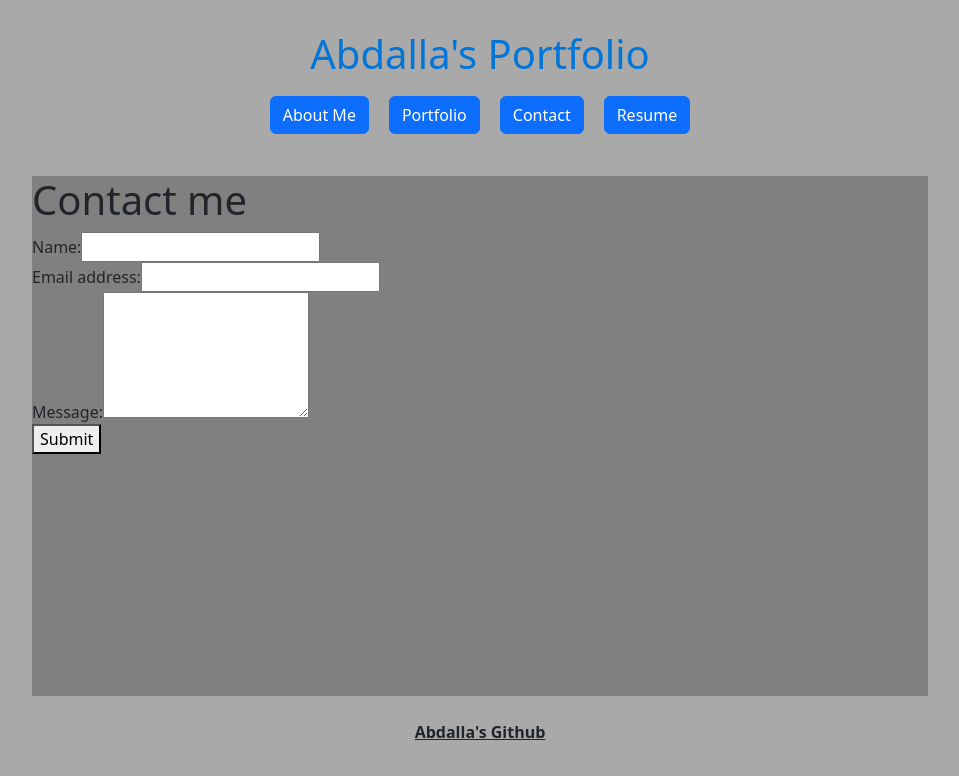
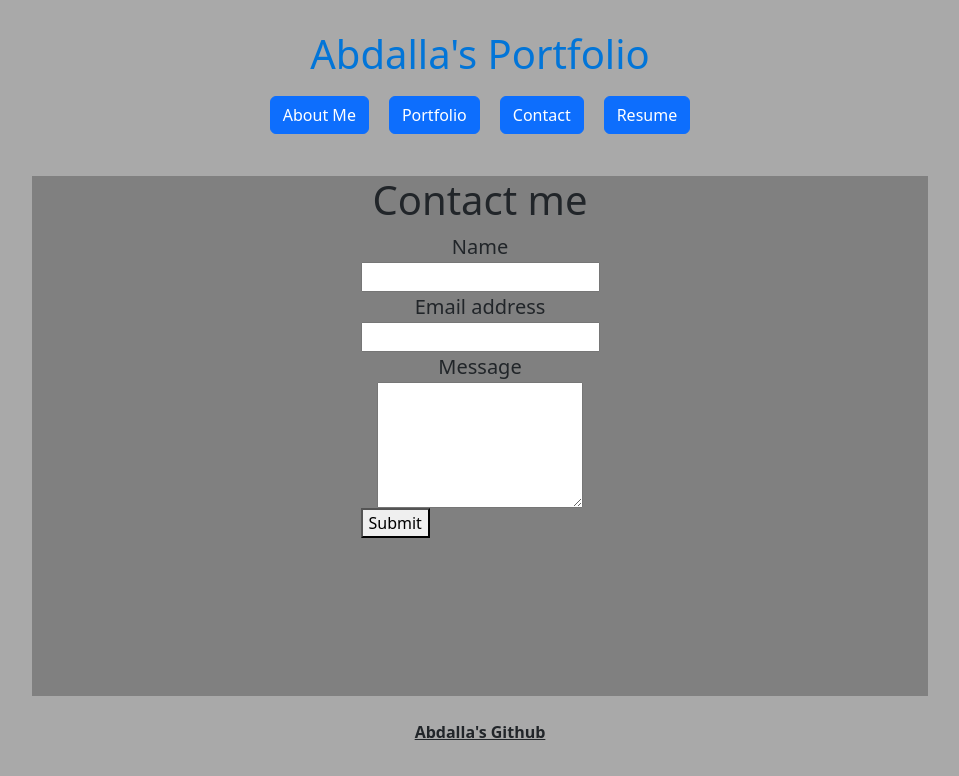
Before and after one commit to abdallahamdy/react-portfolio, a React (Create React App) app: page / in a window 1280 px wide. Both pictures are taken after a click on the button "Contact". Shown: the top 776 px of the page, without its empty margins (160-1119 px from the left). Built offline with nearby package versions, Linux system fonts and the light colour scheme.

Commit message:
improved contact UI

```diff
--- a/src/components/Contact/index.js
+++ b/src/components/Contact/index.js
@@ -37,19 +37,19 @@ function ContactForm() {
   };
 
   return (
-    <section>
+    <section className="contact-section">
       <h1 data-testid="h1tag">Contact me</h1>
       <form id="contact-form" onSubmit={handleSubmit}>
-        <div>
-          <label htmlFor="name">Name:</label>
+        <div className="form-item">
+          <label htmlFor="name">Name</label>
           <input type="text" name="name" defaultValue={name} onBlur={handleChange} />
         </div>
-        <div>
-          <label htmlFor="email">Email address:</label>
+        <div className="form-item">
+          <label htmlFor="email">Email address</label>
           <input type="email" name="email" defaultValue={email} onBlur={handleChange} />
         </div>
-        <div>
-          <label htmlFor="message">Message:</label>
+        <div className="form-item">
+          <label htmlFor="message">Message</label>
           <textarea name="message" rows="5" defaultValue={message} onBlur={handleChange} />
         </div>
         {errorMessage && (
--- a/src/components/Portfolio/index.js
+++ b/src/components/Portfolio/index.js
@@ -47,7 +47,7 @@ function Portfolio () {
                         <div className="card" key={project.projectName} style={{width: "18rem"}}>
                             <img
                                 src={require(`../../assets/${project.pngName}.png`).default}
-                                class="card-img-top"></img>
+                                className="card-img-top"></img>
                             <div className="card-body">
                             <h5 className="card-title">{project.projectName}</h5>
                             <a href={project.githubUrl} className="card-link">Github Repo</a>
--- a/src/index.css
+++ b/src/index.css
@@ -91,6 +91,23 @@ main {
   overflow-y: scroll;
 }
 
+.contact-section {
+  display: flex;
+  flex-direction: column;
+  align-items: center;
+  justify-content: center;
+}
+
+.form-item {
+  display: flex;
+  flex-direction: column;
+  align-items: center;
+}
+
+label{
+  font-size: 20px;
+  font-weight: 500;
+}
 .card {
   margin: 10px;
 }
```
